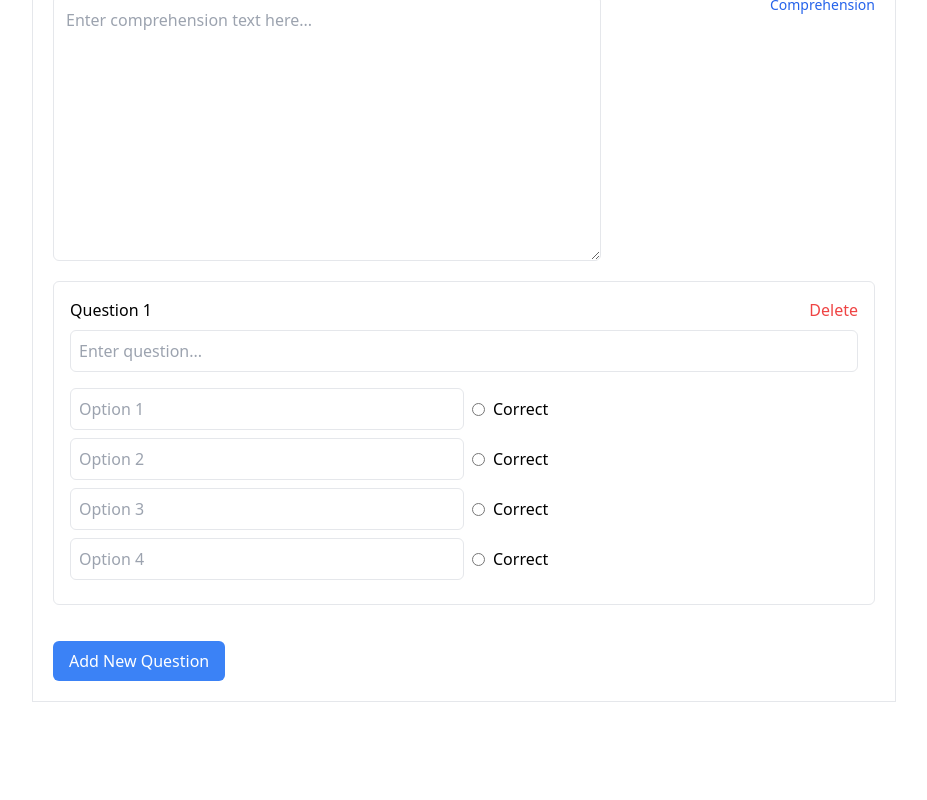
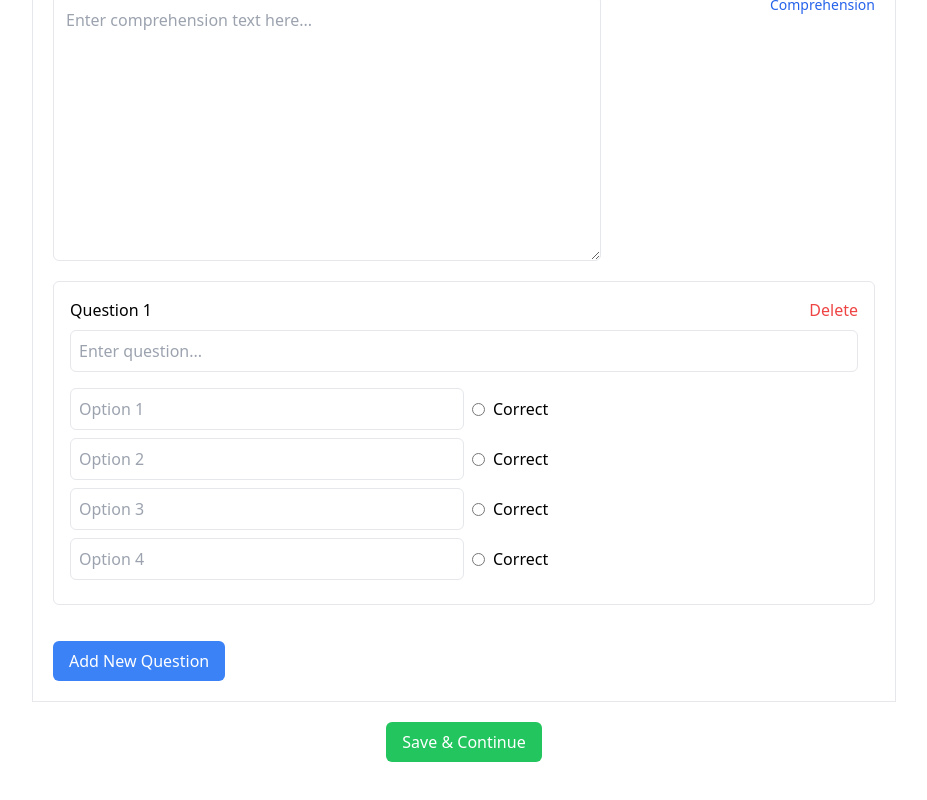
Before and after one commit to aadarshraj02/test-builder, a React (Vite) app in the folder client/: page /create-test in a window 1280 px wide. Shown: the part 1110-1910 px from the top of the page, without its empty margins (304-1231 px from the left). Before the commit the page ends 1872 px from the top, so only its background shows below. Built offline with nearby package versions, Linux system fonts and the light colour scheme.

Commit message:
added button to save the question ceration part

```diff
--- a/client/src/pages/CreateTest.jsx
+++ b/client/src/pages/CreateTest.jsx
@@ -21,6 +21,11 @@ const CreateTest = () => {
           <Categorize />
           <Cloze />
           <Comprehension />
+          <div className="flex items-center justify-center">
+            <button className="bg-green-500 px-4 py-2 rounded-md text-white">
+              Save & Continue
+            </button>
+          </div>
         </div>
       </div>
     </div>
```
